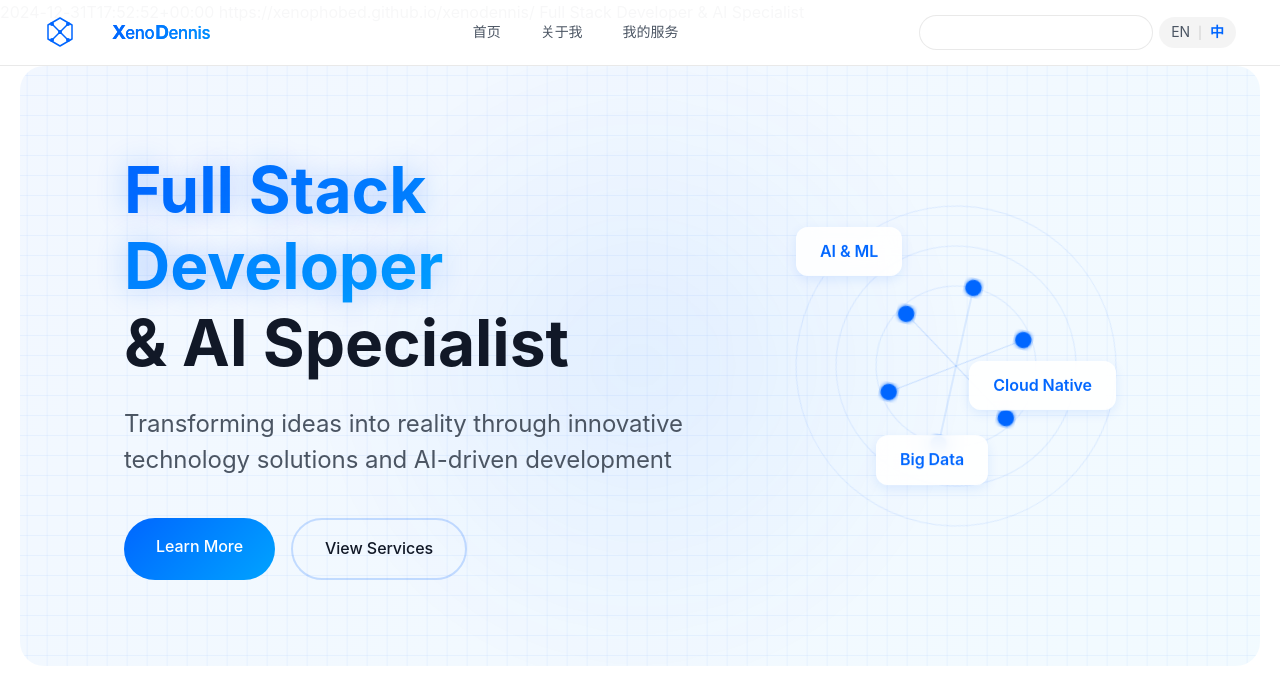
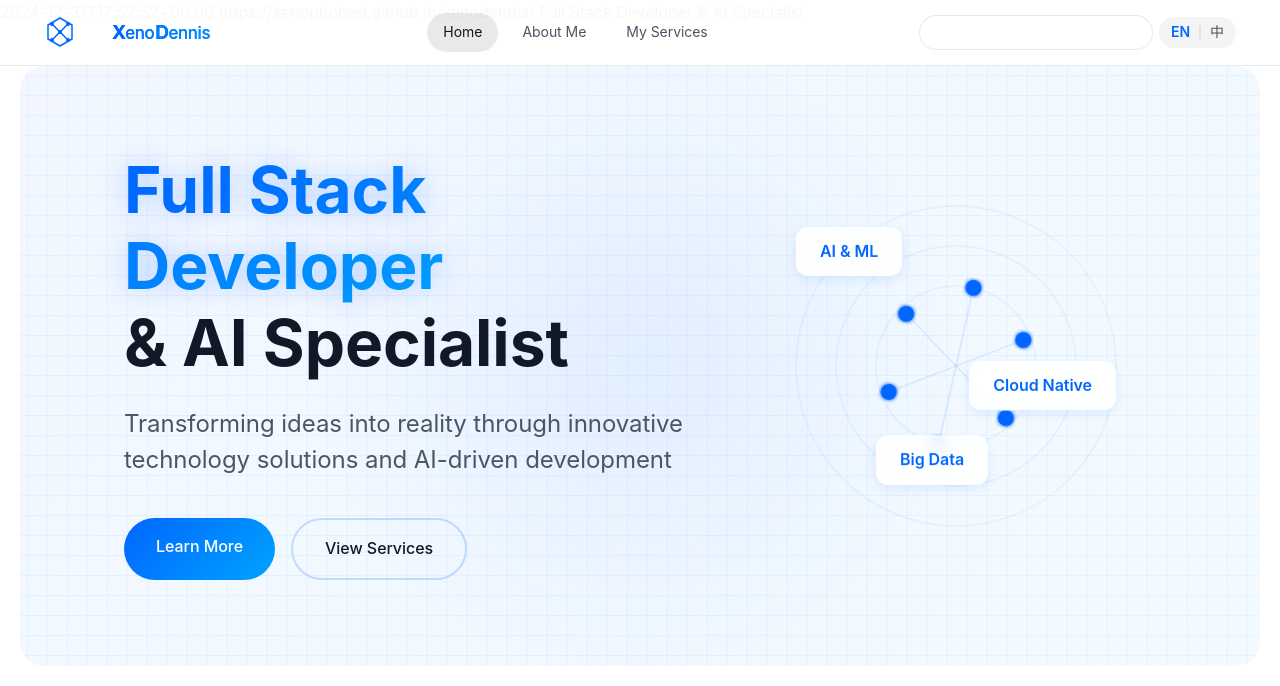
Before and after one commit to xenophobed/xenodennis, a Jekyll site: the page built from index.html, in a window 1280 px wide and 1039 px high. Shown: the top 686 px of the window. Built offline with Jekyll 4.4.1, drawn with Linux system fonts in a browser that asks for light colours; comment, search, counter and statistics services are not loaded; grey boxes are pictures that could not be loaded.

Commit message:
style update

```diff
--- a/_layouts/default.html
+++ b/_layouts/default.html
@@ -21,14 +21,15 @@
 
         <div class="header-center">
           <nav class="site-nav">
-            {% if page.lang == "en" %}
+            {% assign current_url_parts = page.url | split: '/' %}
+            {% if current_url_parts[1] == 'zh' %}
+              <a class="nav-link {% if page.url == '/zh/' %}active{% endif %}" href="{{ site.baseurl }}/zh/">首页</a>
+              <a class="nav-link {% if page.url == '/zh/about-me/' %}active{% endif %}" href="{{ site.baseurl }}/zh/about-me/">关于我</a>
+              <a class="nav-link {% if page.url == '/zh/my-services/' %}active{% endif %}" href="{{ site.baseurl }}/zh/my-services/">我的服务</a>
+            {% else %}
               <a class="nav-link {% if page.url == '/' %}active{% endif %}" href="{{ site.baseurl }}/">Home</a>
               <a class="nav-link {% if page.url == '/about-me/' %}active{% endif %}" href="{{ site.baseurl }}/about-me/">About Me</a>
               <a class="nav-link {% if page.url == '/my-services/' %}active{% endif %}" href="{{ site.baseurl }}/my-services/">My Services</a>
-            {% else %}
-              <a class="nav-link {% if page.url == '/zh/' %}active{% endif %}" href="{{ site.baseurl }}/zh/">首页</a>
-              <a class="nav-link {% if page.url == '/zh/about-me/' %}active{% endif %}" href="{{ site.baseurl }}/zh/about-me/">关于我</a>
-              <a class="nav-link {% if page.url == '/zh/my-services/' %}active{% endif %}" href="{{ site.baseurl }}/zh/my-services/">我的服务</a>
             {% endif %}
           </nav>
         </div>
@@ -40,14 +41,14 @@
           </div>
 
           <div class="lang-switcher">
-            {% if page.lang == "en" %}
+            {% if current_url_parts[1] == 'zh' %}
+              <a class="lang-link" href="{{ site.baseurl }}/">EN</a>
+              <span class="lang-separator">|</span>
+              <a class="lang-link active" href="{{ site.baseurl }}/zh/">中</a>
+            {% else %}
               <a class="lang-link active" href="{{ site.baseurl }}/">EN</a>
               <span class="lang-separator">|</span>
               <a class="lang-link" href="{{ site.baseurl }}/zh/">中</a>
-            {% else %}
-              <a class="lang-link" href="{{ site.baseurl }}/">EN</a>
-              <span class="lang-separator">|</span>
-              <a class="lang-link active" href="{{ site.baseurl }}/zh/">中</a>
             {% endif %}
           </div>
         </div>
```
Also changed, not shown: 9 other files.
